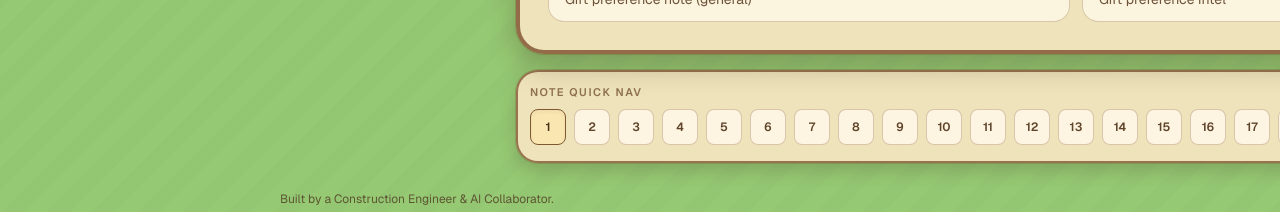
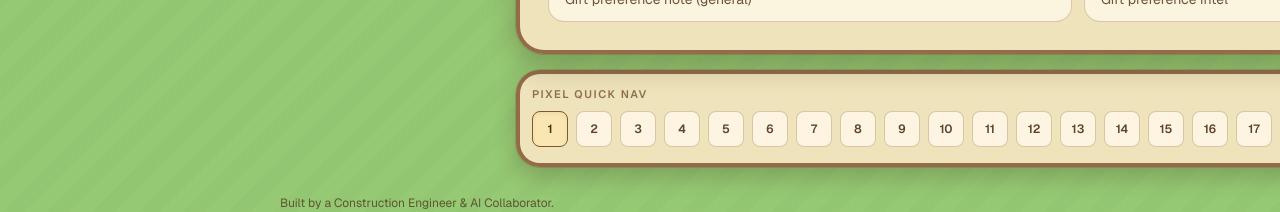
Before and after one commit to yuzhoudabaozhayujiamigou-cloud/stardew-tools, a Next.js app in the folder stardew-tools/: page /secret-notes/1 in a window 1280 px wide. Shown: the part 850-1062 px from the top of the page. Built offline with nearby package versions, Linux system fonts and the light colour scheme; no server answers.

Commit message:
style: polish pixel quick nav and bump sw cache for rollout

```diff
--- a/stardew-tools/public/sw.js
+++ b/stardew-tools/public/sw.js
@@ -1,4 +1,4 @@
-const CACHE_NAME = "stardew-tools-v1";
+const CACHE_NAME = "stardew-tools-v2";
 const OFFLINE_FALLBACK_URL = "/";
 const PRECACHE_URLS = [
   "/",
--- a/stardew-tools/src/app/secret-notes/[noteId]/page.tsx
+++ b/stardew-tools/src/app/secret-notes/[noteId]/page.tsx
@@ -64,8 +64,13 @@ function NoteQuickNav(props: { noteIds: number[]; currentNoteId: number }) {
   const { noteIds, currentNoteId } = props;
 
   return (
-    <section className="rounded-[22px] border-2 border-[#7c4d2e]/75 bg-[#f3e5bf]/95 p-3 shadow-[0_8px_18px_rgba(56,41,23,0.2)] ring-1 ring-yellow-900/20">
-      <p className="text-[11px] font-semibold uppercase tracking-[0.14em] text-[#6f4b2a]/75">Note Quick Nav</p>
+    <section className="rounded-[24px] border-4 border-[#7c4d2e]/80 bg-[#f3e5bf]/95 p-3 shadow-[0_10px_22px_rgba(56,41,23,0.24)] ring-1 ring-yellow-900/20">
+      <div className="flex items-center justify-between gap-3">
+        <p className="text-[11px] font-semibold uppercase tracking-[0.14em] text-[#6f4b2a]/75">Pixel Quick Nav</p>
+        <span aria-hidden="true" className="inline-flex items-center leading-none opacity-80">
+          🎮
+        </span>
+      </div>
 
       <nav
         aria-label="Secret notes inline quick navigation"
@@ -79,10 +84,10 @@ function NoteQuickNav(props: { noteIds: number[]; currentNoteId: number }) {
               key={noteId}
               href={`/secret-notes/${noteId}`}
               aria-current={isActive ? "page" : undefined}
-              className={`inline-flex h-9 min-w-9 shrink-0 items-center justify-center rounded-lg border px-2 text-xs font-semibold transition ${
+              className={`inline-flex h-9 min-w-9 shrink-0 items-center justify-center rounded-lg border px-2 text-xs font-semibold transition-transform duration-150 focus-visible:outline-none focus-visible:ring-2 focus-visible:ring-[#8e623d]/70 ${
                 isActive
                   ? "border-[#7f5731] bg-[#f9e6b0] text-[#4a321e] shadow-inner"
-                  : "border-[#a77d57]/40 bg-[#fff8e8]/85 text-[#5f432a] hover:bg-[#f6ebcf]"
+                  : "border-[#a77d57]/40 bg-[#fff8e8]/85 text-[#5f432a] hover:-translate-y-0.5 hover:border-[#8e623d]/70 hover:bg-[#f6ebcf] active:translate-y-0.5 active:shadow-inner"
               }`}
             >
               {noteId}
```
Also changed, not shown: 1 other file (tests, documents, lock files or other folders).
